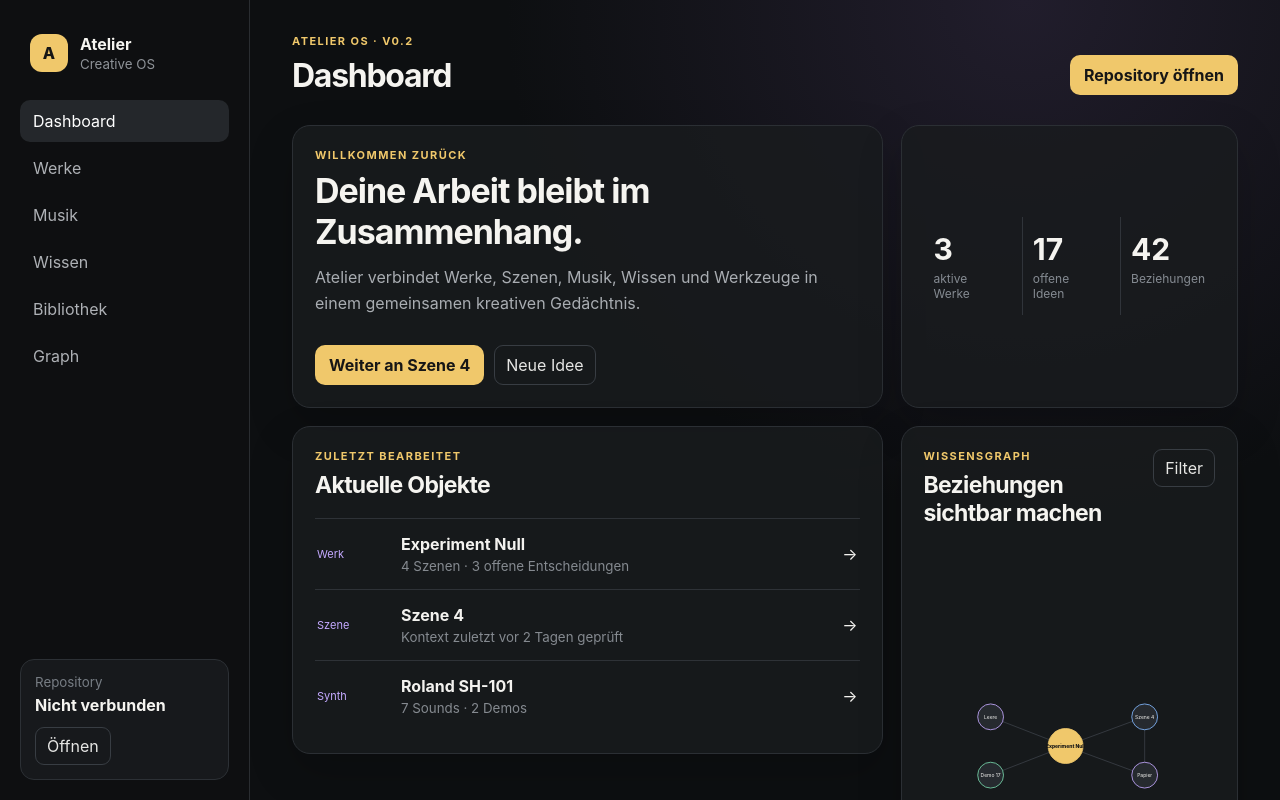
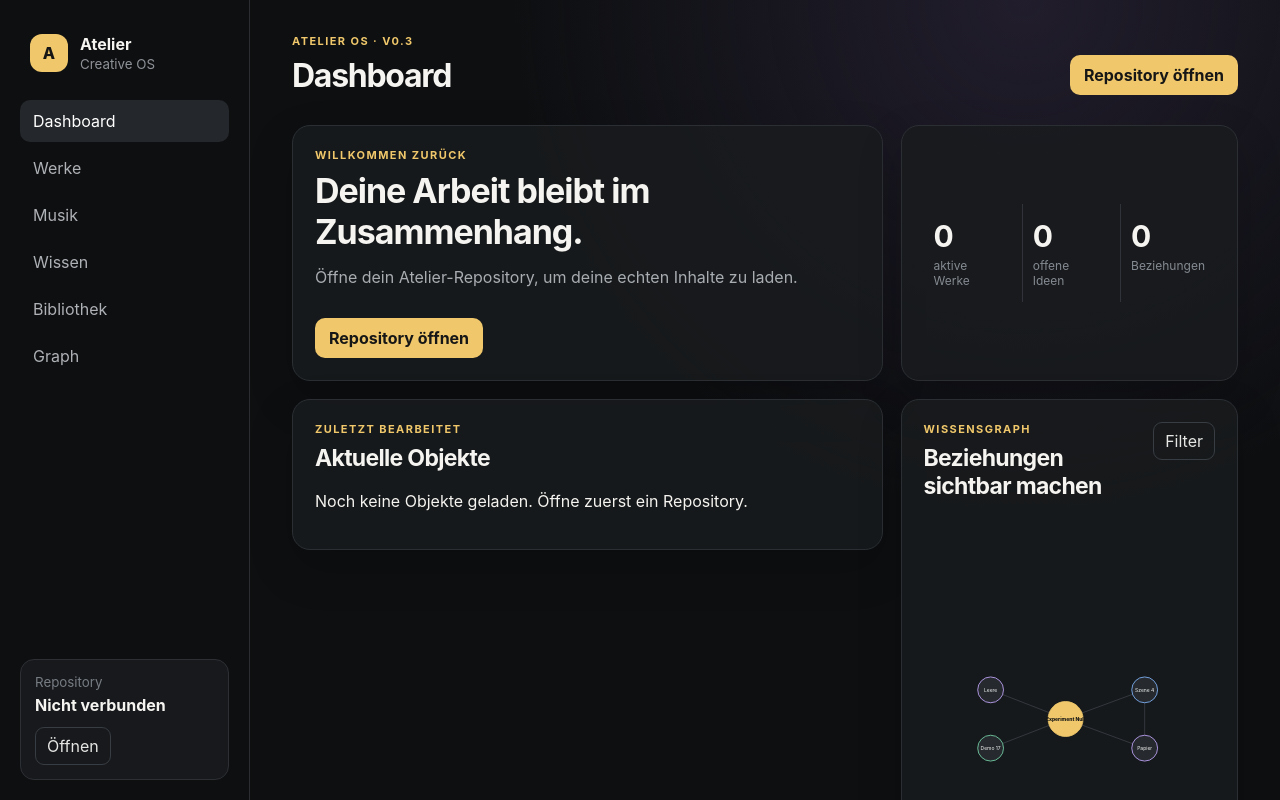
Before and after one commit to HR-Belgrad/atelier-os, a React (Vite) app in the folder app/: page / in a window 1280 px wide. Shown: the top 800 px of the page. Built offline with nearby package versions, Linux system fonts and the light colour scheme.

Commit message:
feat(graph): add object graph builder

```diff
--- a/app/src/App.tsx
+++ b/app/src/App.tsx
@@ -1,70 +1,214 @@
 import { useState } from 'react';
 import { GraphView } from './components/GraphView';
-import { recentObjects } from './data/mock';
+import { useRepository } from './hooks/useRepository';
 
-type Section = 'Dashboard' | 'Werke' | 'Musik' | 'Wissen' | 'Bibliothek' | 'Graph';
-const sections: Section[] = ['Dashboard', 'Werke', 'Musik', 'Wissen', 'Bibliothek', 'Graph'];
+type Section =
+  | 'Dashboard'
+  | 'Werke'
+  | 'Musik'
+  | 'Wissen'
+  | 'Bibliothek'
+  | 'Graph';
+
+const sections: Section[] = [
+  'Dashboard',
+  'Werke',
+  'Musik',
+  'Wissen',
+  'Bibliothek',
+  'Graph',
+];
 
 export default function App() {
   const [active, setActive] = useState<Section>('Dashboard');
-  const [repository, setRepository] = useState<string | null>(null);
 
-  async function chooseRepository() {
-    const path = await window.atelier.chooseRepository();
-    if (path) setRepository(path);
-  }
+  const {
+    repository,
+    objects,
+    loading,
+    error,
+    openRepository,
+  } = useRepository();
+
+  const recentObjects = [...objects]
+    .sort((a, b) =>
+      (b.modifiedAt ?? '').localeCompare(a.modifiedAt ?? ''),
+    )
+    .slice(0, 5);
+
+  const activeWorks = objects.filter(
+    (object) =>
+      object.type === 'work' &&
+      object.status !== 'archived',
+  ).length;
+
+  const openIdeas = objects.filter(
+    (object) =>
+      object.type === 'idea' &&
+      object.status !== 'archived',
+  ).length;
+
+  const relationshipCount = objects.reduce(
+    (total, object) =>
+      total + object.links.length + object.relations.length,
+    0,
+  );
 
   return (
     <div className="app-shell">
       <aside className="sidebar">
         <div className="brand">
           <span className="brand-mark">A</span>
-          <div><strong>Atelier</strong><small>Creative OS</small></div>
+
+          <div>
+            <strong>Atelier</strong>
+            <small>Creative OS</small>
+          </div>
         </div>
+
         <nav>
           {sections.map((section) => (
-            <button key={section} className={active === section ? 'active' : ''} onClick={() => setActive(section)}>
+            <button
+              key={section}
+              className={active === section ? 'active' : ''}
+              onClick={() => setActive(section)}
+            >
               {section}
             </button>
           ))}
         </nav>
+
         <div className="repo-card">
           <small>Repository</small>
-          <strong>{repository ? repository.split('/').pop() : 'Nicht verbunden'}</strong>
-          <button onClick={chooseRepository}>{repository ? 'Wechseln' : 'Öffnen'}</button>
+
+          <strong>
+            {repository
+              ? repository.repositoryName
+              : 'Nicht verbunden'}
+          </strong>
+
+          {repository && (
+            <small>{objects.length} Objekte geladen</small>
+          )}
+
+          <button
+            onClick={openRepository}
+            disabled={loading}
+          >
+            {loading
+              ? 'Lädt...'
+              : repository
+                ? 'Wechseln'
+                : 'Öffnen'}
+          </button>
         </div>
       </aside>
 
       <main>
         <header className="topbar">
-          <div><p className="eyebrow">Atelier OS · v0.2</p><h1>{active}</h1></div>
-          <button className="primary-button" onClick={chooseRepository}>Repository öffnen</button>
+          <div>
+            <p className="eyebrow">Atelier OS · v0.3</p>
+            <h1>{active}</h1>
+          </div>
+
+          <button
+            className="primary-button"
+            onClick={openRepository}
+            disabled={loading}
+          >
+            {loading ? 'Repository wird geladen...' : 'Repository öffnen'}
+          </button>
         </header>
 
-        {active === 'Graph' ? <GraphView /> : (
+        {error && (
+          <section className="panel">
+            <strong>Repository konnte nicht geöffnet werden</strong>
+            <p>{error}</p>
+          </section>
+        )}
+
+        {active === 'Graph' ? (
+          <GraphView />
+        ) : (
           <div className="dashboard-grid">
             <section className="hero panel">
-              <p className="eyebrow">Willkommen zurück</p>
-              <h2>Deine Arbeit bleibt im Zusammenhang.</h2>
-              <p>Atelier verbindet Werke, Szenen, Musik, Wissen und Werkzeuge in einem gemeinsamen kreativen Gedächtnis.</p>
-              <div className="hero-actions"><button className="primary-button">Weiter an Szene 4</button><button className="ghost-button">Neue Idee</button></div>
+              <p className="eyebrow">
+                {repository ? 'Repository verbunden' : 'Willkommen zurück'}
+              </p>
+
+              <h2>
+                {repository
+                  ? `${repository.repositoryName} ist geladen.`
+                  : 'Deine Arbeit bleibt im Zusammenhang.'}
+              </h2>
+
+              <p>
+                {repository
+                  ? `${objects.length} Atelier-Objekte wurden aus deinen Markdown-Dateien erzeugt.`
+                  : 'Öffne dein Atelier-Repository, um deine echten Inhalte zu laden.'}
+              </p>
+
+              <div className="hero-actions">
+                <button
+                  className="primary-button"
+                  onClick={openRepository}
+                  disabled={loading}
+                >
+                  {repository
+                    ? 'Anderes Repository öffnen'
+                    : 'Repository öffnen'}
+                </button>
+              </div>
             </section>
 
             <section className="panel stats">
-              <div><strong>3</strong><span>aktive Werke</span></div>
-              <div><strong>17</strong><span>offene Ideen</span></div>
-              <div><strong>42</strong><span>Beziehungen</span></div>
+              <div>
+                <strong>{activeWorks}</strong>
+                <span>aktive Werke</span>
+              </div>
+
+              <div>
+                <strong>{openIdeas}</strong>
+                <span>offene Ideen</span>
+              </div>
+
+              <div>
+                <strong>{relationshipCount}</strong>
+                <span>Beziehungen</span>
+              </div>
             </section>
 
             <section className="panel recent">
-              <div className="panel-heading"><div><p className="eyebrow">Zuletzt bearbeitet</p><h2>Aktuelle Objekte</h2></div></div>
-              {recentObjects.map((item) => (
-                <button className="object-row" key={item.title}>
-                  <span className="type-pill">{item.type}</span>
-                  <span><strong>{item.title}</strong><small>{item.detail}</small></span>
-                  <span aria-hidden="true">→</span>
-                </button>
-              ))}
+              <div className="panel-heading">
+                <div>
+                  <p className="eyebrow">Zuletzt bearbeitet</p>
+                  <h2>Aktuelle Objekte</h2>
+                </div>
+              </div>
+
+              {recentObjects.length === 0 ? (
+                <p>
+                  Noch keine Objekte geladen. Öffne zuerst ein Repository.
+                </p>
+              ) : (
+                recentObjects.map((item) => (
+                  <button
+                    className="object-row"
+                    key={item.id}
+                  >
+                    <span className="type-pill">
+                      {item.type}
+                    </span>
+
+                    <span>
+                      <strong>{item.title}</strong>
+                      <small>{item.path}</small>
+                    </span>
+
+                    <span aria-hidden="true">→</span>
+                  </button>
+                ))
+              )}
             </section>
 
             <GraphView />
```
Also changed, not shown: app/src/engine/graph/GraphBuilder.ts (added, +117 -0 lines).
